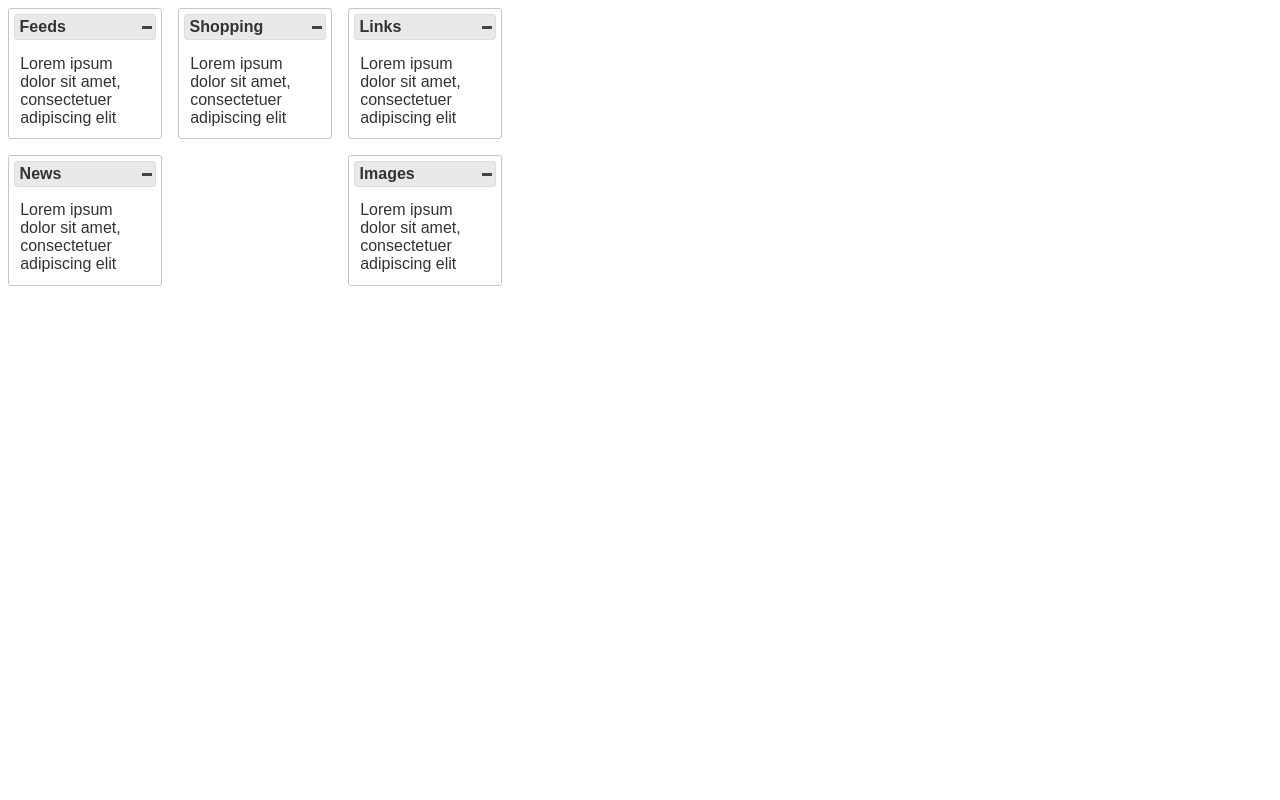
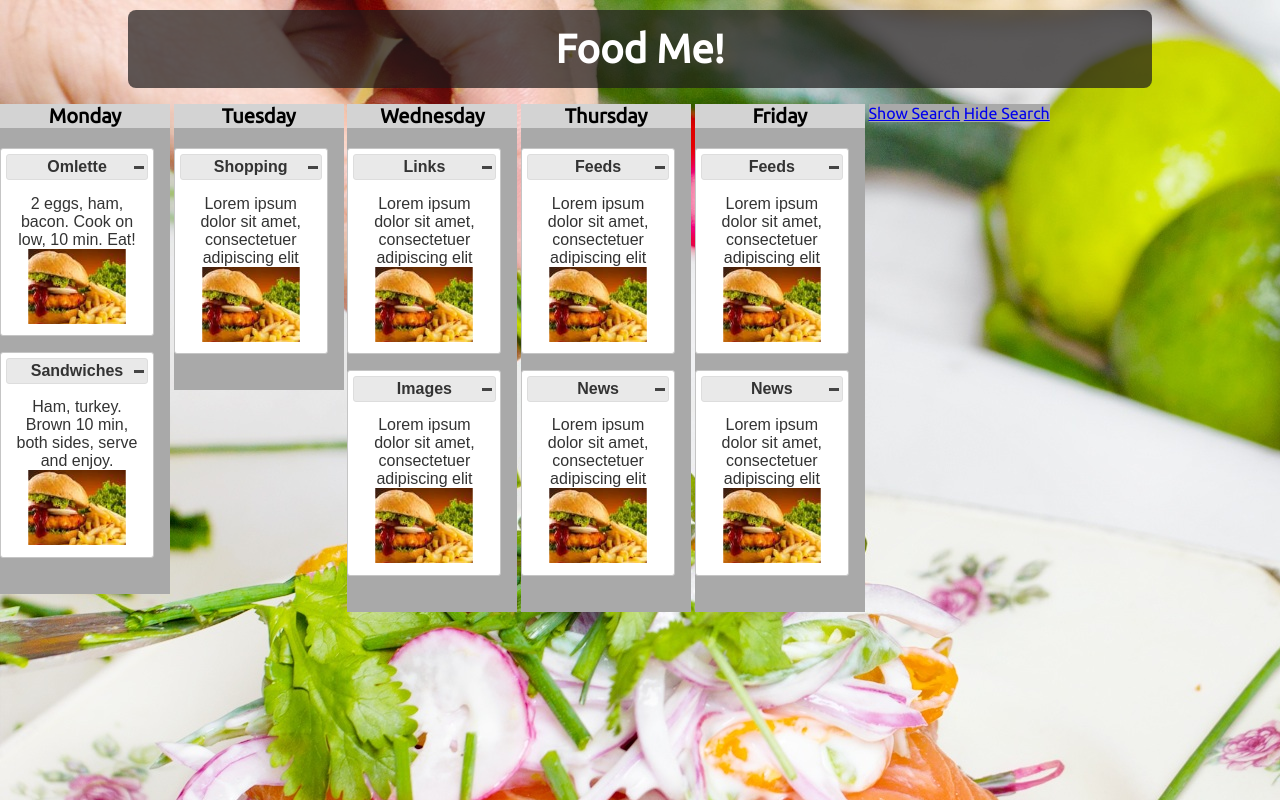
Before and after one commit to danj707/foodme, a website: page public/index.html in a window 1280 px wide. Drawn offline with nearby package versions, Linux system fonts and the light colour scheme.

Commit message:
Incremenal frameworking HTML/CSS only.  Layout, functionality design.

```diff
--- a/public/index.html
+++ b/public/index.html
@@ -2,48 +2,148 @@
 <html>
   <head>
     <meta charset="utf-8">
-    <title>FoodMe!</title>
+    <title>FoodMe - Weekly Meal Planner and Recipe Search</title>
      <link rel="stylesheet" href="https://cdnjs.cloudflare.com/ajax/libs/jqueryui/1.12.1/jquery-ui.css">
      <link rel="stylesheet" href="stylesheet.css">
+     <link href="https://fonts.googleapis.com/css?family=Ubuntu" rel="stylesheet">
+     <meta name="viewport" content="width=device-width,initial-scale=1.0">
   </head>
 
   <body>
-    <div class="column">
+
+    <div class="transparency">
+      <div class="title">
+        <h1>Food Me!</h1>
+      </div>
+    </div>
+
+  <!-- ROW 1 - Monday -->
+  <div class="week_col">
+    <div class="header">
+      Monday
+    </div>
+      <div class="column">
+        <div class="portlet">
+          <div class="portlet-header">Omlette</div>
+            <div class="portlet-content">2 eggs, ham, bacon.  Cook on low, 10 min.  Eat!
+              <img src="images\food_placeholder.png" height="75" width="100" alt="food placeholder" align="middle">
+            </div>
+        </div>
 
       <div class="portlet">
-        <div class="portlet-header">Feeds</div>
-        <div class="portlet-content">Lorem ipsum dolor sit amet, consectetuer adipiscing elit</div>
+        <div class="portlet-header">Sandwiches</div>
+          <div class="portlet-content">Ham, turkey.  Brown 10 min, both sides, serve and enjoy.
+              <img src="images\food_placeholder.png" height="75" width="100" alt="food placeholder" align="middle">
+          </div>
       </div>
+    </div>
+  </div>
 
+  <!-- ROW 2 - Tuesday -->
+  <div class="week_col">
+    <div class="header">
+      Tuesday
+    </div>
+    <div class="column">
       <div class="portlet">
-        <div class="portlet-header">News</div>
-        <div class="portlet-content">Lorem ipsum dolor sit amet, consectetuer adipiscing elit</div>
+        <div class="portlet-header">Shopping</div>
+        <div class="portlet-content">Lorem ipsum dolor sit amet, consectetuer adipiscing elit
+          <img src="images\food_placeholder.png" height="75" width="100" alt="food placeholder" align="middle">
+        </div>
       </div>
 
     </div>
+  </div>
 
+
+  <div class="week_col">
+    <div class="header">
+      Wednesday
+    </div>
     <div class="column">
-
-      <div class="portlet">
-        <div class="portlet-header">Shopping</div>
-        <div class="portlet-content">Lorem ipsum dolor sit amet, consectetuer adipiscing elit</div>
-      </div>
-
-    </div>
-
-    <div class="column">
-
       <div class="portlet">
         <div class="portlet-header">Links</div>
-        <div class="portlet-content">Lorem ipsum dolor sit amet, consectetuer adipiscing elit</div>
+        <div class="portlet-content">Lorem ipsum dolor sit amet, consectetuer adipiscing elit
+          <img src="images\food_placeholder.png" height="75" width="100" alt="food placeholder" align="middle">
+        </div>
       </div>
 
       <div class="portlet">
         <div class="portlet-header">Images</div>
-        <div class="portlet-content">Lorem ipsum dolor sit amet, consectetuer adipiscing elit</div>
+        <div class="portlet-content">Lorem ipsum dolor sit amet, consectetuer adipiscing elit
+          <img src="images\food_placeholder.png" height="75" width="100" alt="food placeholder" align="middle">
+        </div>
       </div>
+    </div>
+  </div>
 
+  <div class="week_col">
+    <div class="header">
+      Thursday
     </div>
+      <div class="column">
+        <div class="portlet">
+          <div class="portlet-header">Feeds</div>
+          <div class="portlet-content">Lorem ipsum dolor sit amet, consectetuer adipiscing elit
+            <img src="images\food_placeholder.png" height="75" width="100" alt="food placeholder" align="middle">
+          </div>
+        </div>
+
+      <div class="portlet">
+        <div class="portlet-header">News</div>
+        <div class="portlet-content">Lorem ipsum dolor sit amet, consectetuer adipiscing elit
+          <img src="images\food_placeholder.png" height="75" width="100" alt="food placeholder" align="middle">
+        </div>
+      </div>
+    </div>
+  </div>
+
+  <div class="week_col">
+    <div class="header">
+      Friday
+    </div>
+      <div class="column">
+        <div class="portlet">
+          <div class="portlet-header">Feeds</div>
+          <div class="portlet-content">Lorem ipsum dolor sit amet, consectetuer adipiscing elit
+            <img src="images\food_placeholder.png" height="75" width="100" alt="food placeholder" align="middle">
+          </div>
+        </div>
+
+
+      <div class="portlet">
+        <div class="portlet-header">News</div>
+        <div class="portlet-content">Lorem ipsum dolor sit amet, consectetuer adipiscing elit
+          <img src="images\food_placeholder.png" height="75" width="100" alt="food placeholder" align="middle">
+        </div>
+      </div>
+    </div>
+  </div>
+
+  <!-- FOOD / RECIPE SEARCH MENU -->
+  <div class="week_col">
+
+  <div class="search_menu">
+      <a href="#show"class="show">Show Search</a>
+      <a href="#hide"class="hide">Hide Search</a>
+      <div id="cont">Food / Recipe Search
+        <p>Search for Recipes:</p>
+        <form id="foodsearch">
+          <select name="search">
+            <option value="chicken">Chicken</option>
+            <option value="beef">Beef</option>
+            <option value="turkey">Turkey</option>
+            <option value="vegetarian">Vegan</option>
+            <option value="kids">Kid Friendly</option>
+            <option value="dessert">Desserts</option>
+          </select>
+          <p>Search for food by type:</p>
+          <input type="text" name="searchbox">
+          <p><input type="submit" name="submit" value="Search"></p>
+        </form>
+      </div>
+   </div>
+ </div>
 
     <script src="https://code.jquery.com/jquery-1.12.4.js"></script>
     <script src="https://code.jquery.com/ui/1.12.1/jquery-ui.js"></script>
--- a/public/stylesheet.css
+++ b/public/stylesheet.css
@@ -1,12 +1,85 @@
+* {
+    margin: 0;
+    padding: 0;
+    border: 0;
+    font-size: 100%;
+    box-sizing: border-box;
+    /*reset Chrome user agent styles*/
+    -webkit-margin-before: 0px;
+    -webkit-margin-after: 0px;
+    -webkit-margin-start: 0px;
+    -webkit-margin-end: 0px;
+    -webkit-padding-before: 0px;
+    -webkit-padding-after: 0px;
+    -webkit-padding-start: 0px;
+    -webkit-padding-end: 0px;
+}
+form {
+  padding:5px;
+}
 body {
-  min-width: 520px;
+  padding-top:10px;
+  background-image:url("images/background.jpg");
+  background-
+  background-size:auto;
+  background-repeat:no-repeat;
+  font-family: 'Ubuntu', sans-serif;
+}
+h1 {
+  font-size:40px;
+  color:white;
+}
+#cont {
+  display:none;
+}
+.show:focus + .hide {
+  display: inline;
+}
+.show:focus + .hide + #cont {
+  display: block;
+}
+.title {
+  margin:auto;
+  text-align:center;
+}
+.transparency {
+    background-image:url("images/transparent.jpg");
+    border-radius: 0.5rem;
+    padding: 1rem;
+    width: 80%;
+    margin-bottom: 1rem;
+    margin-left: auto;
+    margin-right: auto;
+}
+.search_menu {
+  /*position: fixed;
+  top:0;
+  left: 50%;
+  width: 20%;*/
+  background-color: darkgrey;
+  text-align: center;
+}
+.week_col {
+  display:inline-block;
+  vertical-align:top;
+  background:darkgray;
+}
+.header {
+  background:lightgray;
+  color:black;
+  font-weight:bold;
+  font-size:20px;
+  width:170px;
+  text-align:center;
 }
 .column {
   width: 170px;
-  float: left;
-  padding-bottom: 100px;
+  padding-bottom: 20px;
+  padding-top:20px;
+  text-align:center;
 }
 .portlet {
+  text-align:center;
   margin: 0 1em 1em 0;
   padding: 0.3em;
 }
```
Also changed, not shown: README.md, anim.gif (added), public/images/background.jpg (renamed from background.jpg), public/images/food_placeholder.png (added), public/images/transparent.jpg (added).
